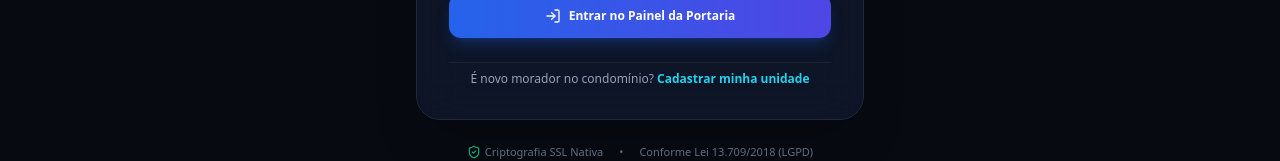
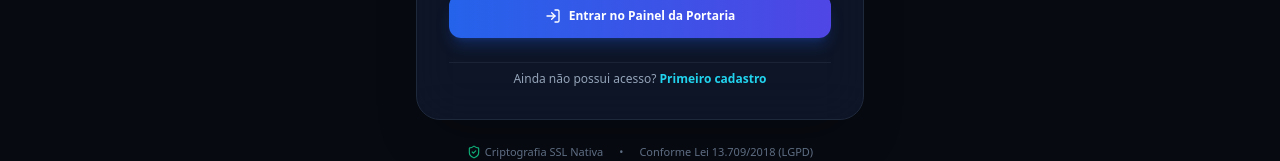
Before and after one commit to dududecos1981/Controle-de-Moradores-e-Entregas, a Next.js app in the folder frontend/: page /login in a window 1280 px wide. Shown: the part 549-710 px from the top of the page. Built offline with nearby package versions, Linux system fonts and the light colour scheme.

Commit message:
fix(login): update registration link text to 'Primeiro cadastro'

```diff
--- a/frontend/src/app/login/page.tsx
+++ b/frontend/src/app/login/page.tsx
@@ -199,9 +199,9 @@ export default function LoginPage() {
           {/* Links de Cadastro */}
           <div className="pt-2 border-t border-slate-800/80 text-center">
             <p className="text-xs text-slate-400">
-              É novo morador no condomínio?{' '}
+              Ainda não possui acesso?{' '}
               <Link href="/cadastro" className="text-cyan-400 font-bold hover:underline">
-                Cadastrar minha unidade
+                Primeiro cadastro
               </Link>
             </p>
           </div>
```
